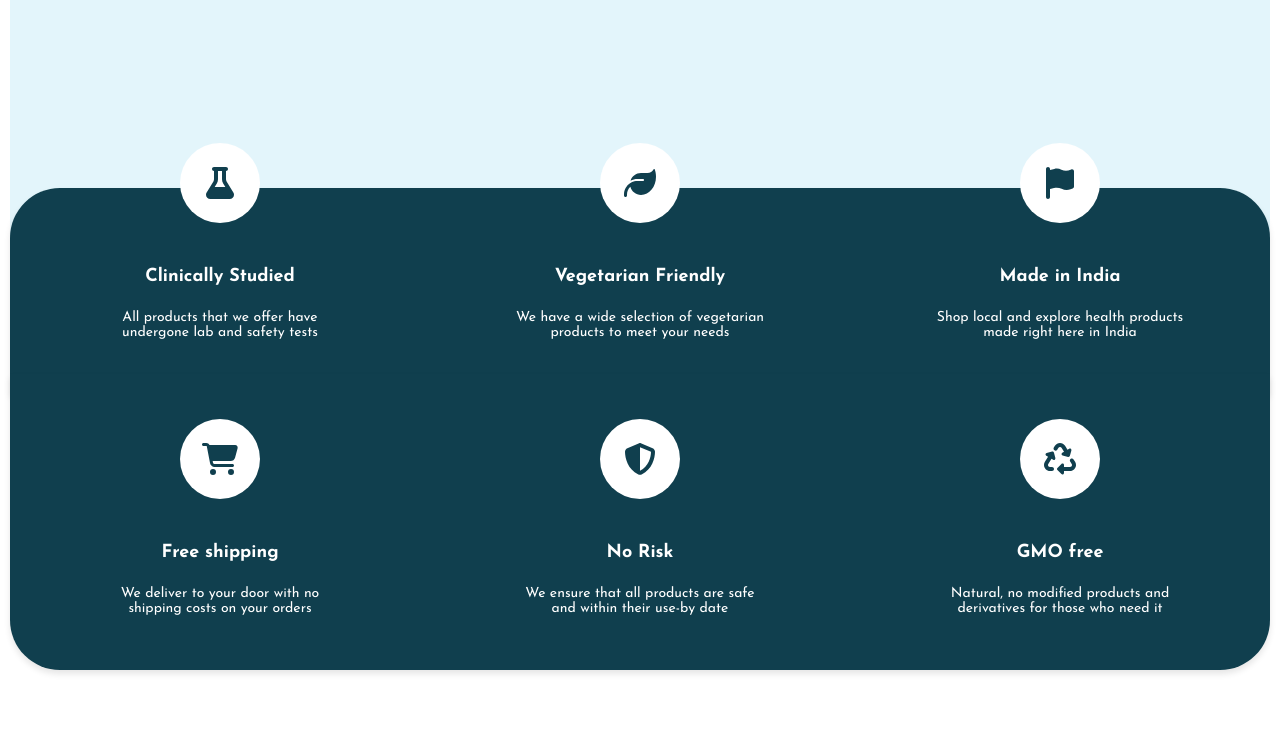
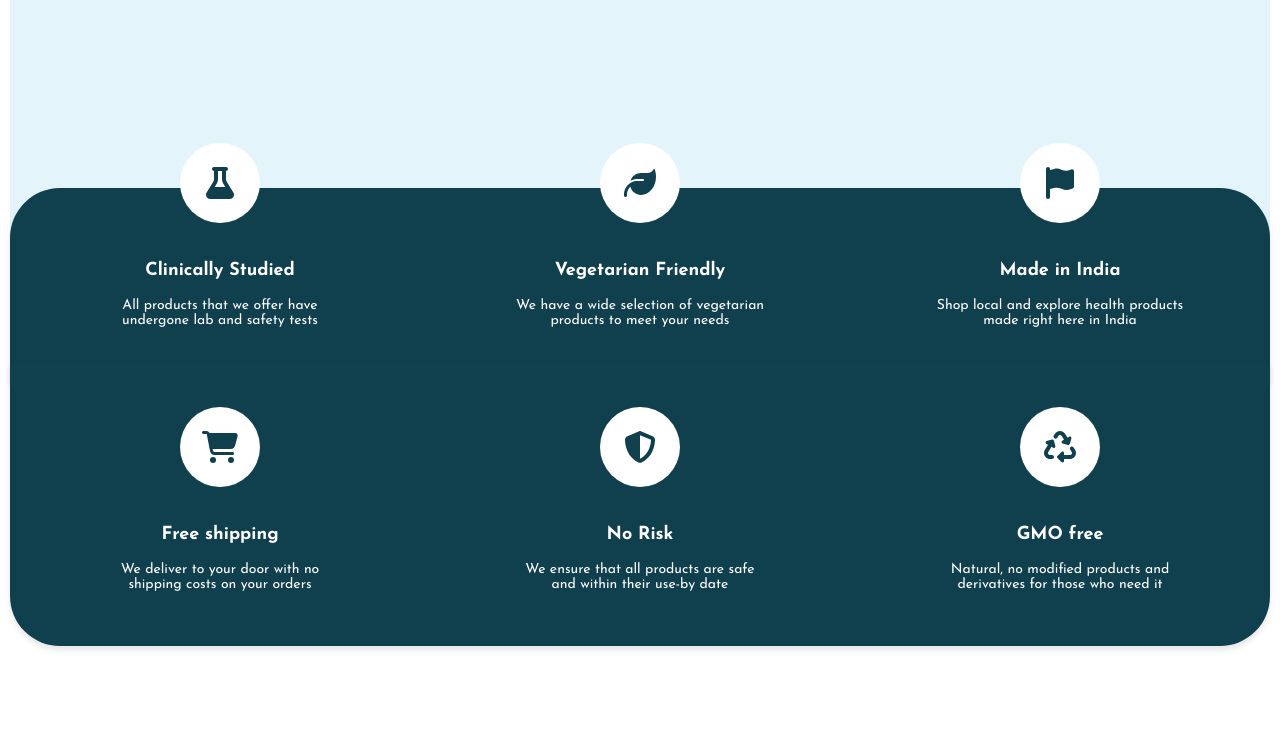
Before and after one commit to Abhinaya1996/task0023, a React (Create React App) app: page / in a window 1280 px wide. Shown: the part 691-1437 px from the top of the page. Built offline with nearby package versions, Linux system fonts and the light colour scheme.

Commit message:
changes 4

```diff
--- a/src/pages/Home.jsx
+++ b/src/pages/Home.jsx
@@ -27,7 +27,7 @@ export default function Home(){
                             <FontAwesomeIcon style={{ color: 'white' }} icon={faCapsules} size="2x" />
                         </span>
                         <div className={homestyles.listItemText}>
-                            <h4>Vitamins</h4>
+                            <h2>Vitamins</h2>
                             <p>Increased Vitamins and</p>
                             <p>minerals in your diet</p>
                         </div>
@@ -38,7 +38,7 @@ export default function Home(){
                             <FontAwesomeIcon style={{ color: 'white' }} icon={faWeightScale} size="2x" />
                         </span>
                         <div className={homestyles.listItemText}>
-                            <h4>Weight Loss</h4>
+                            <h2>Weight Loss</h2>
                             <p>Weight Loss </p>
                             <p>Find scientifically proven solutions</p>
                         </div>
@@ -49,7 +49,7 @@ export default function Home(){
                             <FontAwesomeIcon style={{ color: 'white' }} icon={faBurger} size="2x" />
                         </span>
                         <div className={homestyles.listItemText}>
-                            <h4>Functional Foods</h4>
+                            <h2>Functional Foods</h2>
                             <p>Functional Foods</p>
                             <p>From protein powers to baby formula</p>
                         </div>
@@ -67,7 +67,7 @@ export default function Home(){
             <FontAwesomeIcon icon={faFlask} size="2x" />
         </div>
         <div className={homestyles.circleText}>
-            <h4>Clinically Studied</h4>
+            <h3>Clinically Studied</h3>
             <p>All products that we offer have<br/>
             undergone lab and safety tests</p>
         </div>
@@ -78,7 +78,7 @@ export default function Home(){
             <FontAwesomeIcon icon={faLeaf} size="2x" />
         </div>
         <div className={homestyles.circleText}>
-            <h4>Vegetarian Friendly</h4>
+            <h3>Vegetarian Friendly</h3>
             <p>We have a wide selection of vegetarian<br/>
             products to meet your needs</p>
         </div>
@@ -89,7 +89,7 @@ export default function Home(){
             <FontAwesomeIcon icon={faFlag} size="2x" />
         </div>
         <div className={homestyles.circleText}>
-            <h4>Made in India</h4>
+            <h3>Made in India</h3>
             <p>Shop local and explore health products<br/>
             made right here in India</p>
         </div>
@@ -102,7 +102,7 @@ export default function Home(){
             <FontAwesomeIcon icon={faCartShopping} size="2x" />
         </div>
         <div className={homestyles.circleText}>
-            <h4>Free shipping</h4>
+            <h3>Free shipping</h3>
             <p>We deliver to your door with no<br/>
             shipping costs on your orders</p>
         </div>
@@ -113,7 +113,7 @@ export default function Home(){
             <FontAwesomeIcon icon={faShieldAlt} size="2x" />
         </div>
         <div className={homestyles.circleText}>
-            <h4>No Risk</h4>
+            <h3>No Risk</h3>
             <p>We ensure that all products are safe<br/>
 and within their use-by date</p>
         </div>
@@ -124,7 +124,7 @@ and within their use-by date</p>
             <FontAwesomeIcon icon={faRecycle} size="2x" />
         </div>
         <div className={homestyles.circleText}>
-            <h4>GMO free</h4>
+            <h3>GMO free</h3>
             <p>Natural, no modified products and<br/>
 derivatives for those who need it</p>
         </div>
--- a/src/styles/Home.module.css
+++ b/src/styles/Home.module.css
@@ -13,26 +13,6 @@
     margin: 0 auto;
     padding: 0 20px;
 }
-
-/* .bannerSection {
-    position: relative; /* Enables stacking of overlapping sections */
-    /* background-color: #f2f2f2;
-    padding: 50px 20px;
-} */
-
-/* .overlappingSection {
-    position: relative;
-    max-width: 1300px;
-    margin: 0 auto;
-    padding: 0 20px;
-    z-index: 2;
-    margin-top: -100px; /* Adjust for the overlap */
-    /* background-color: #ffffff;
-    border-radius: 10px;
-    padding: 40px 20px;
-    box-shadow: 0px 4px 6px rgba(0, 0, 0, 0.1);
-    text-align: center;
-}  */
 
 .overlappingSection {
     position: relative;
@@ -111,7 +91,7 @@
     margin-top: 60px;
 }
 
-.circleText h4 {
+.circleText h3 {
     font-size: 18px;
     font-weight: bold;
     color: #fff;
@@ -203,9 +183,8 @@
     text-align: left;
 }
 
-.listItemText h4 {
+.listItemText h2 {
     margin: 0;
-
     font-weight: bold;
     font-size: 1.2em;
 }
```
